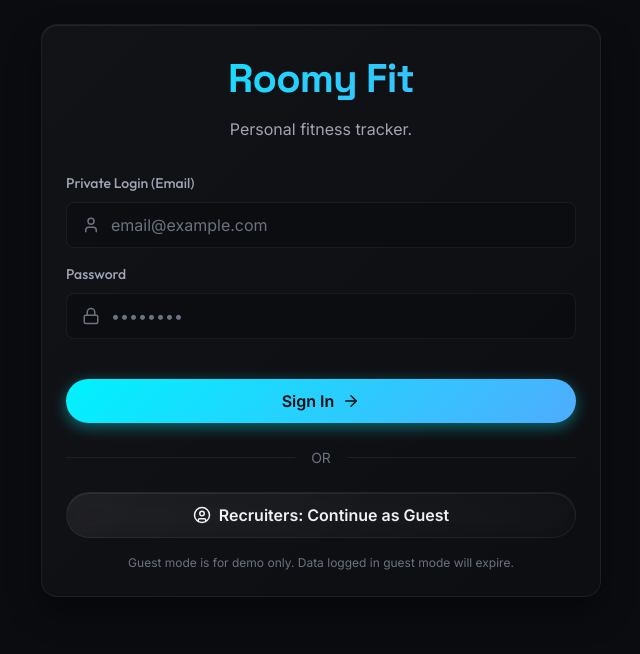
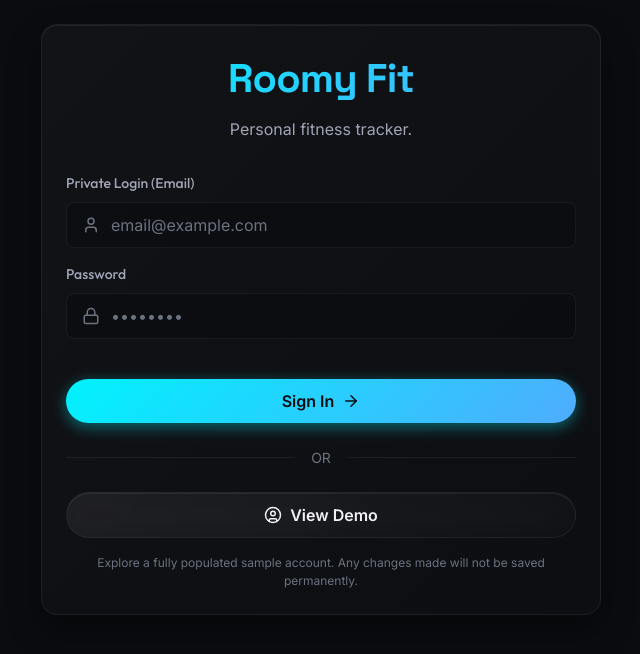
Before and after one commit to ShareefPadar/fitness-tracker, a React (Vite) app: page / in a window 1280 px wide. Shown: the top 654 px of the page, without its empty margins (319-959 px from the left). Built offline with nearby package versions, Linux system fonts and the light colour scheme.

Commit message:
style: rename Recruiters/Guest copy to View Demo

```diff
--- a/src/pages/Auth.tsx
+++ b/src/pages/Auth.tsx
@@ -89,10 +89,10 @@ export const Auth: React.FC<AuthProps> = ({ onGuestLogin }) => {
             onGuestLogin();
           }}
         >
-          <UserCircle size={18} /> Recruiters: Continue as Guest
+          <UserCircle size={18} /> View Demo
         </button>
         <p style={{ marginTop: '16px', fontSize: '0.75rem', color: 'var(--text-muted)' }}>
-          Guest mode is for demo only. Data logged in guest mode will expire.
+          Explore a fully populated sample account. Any changes made will not be saved permanently.
         </p>
       </div>
     </div>
```
